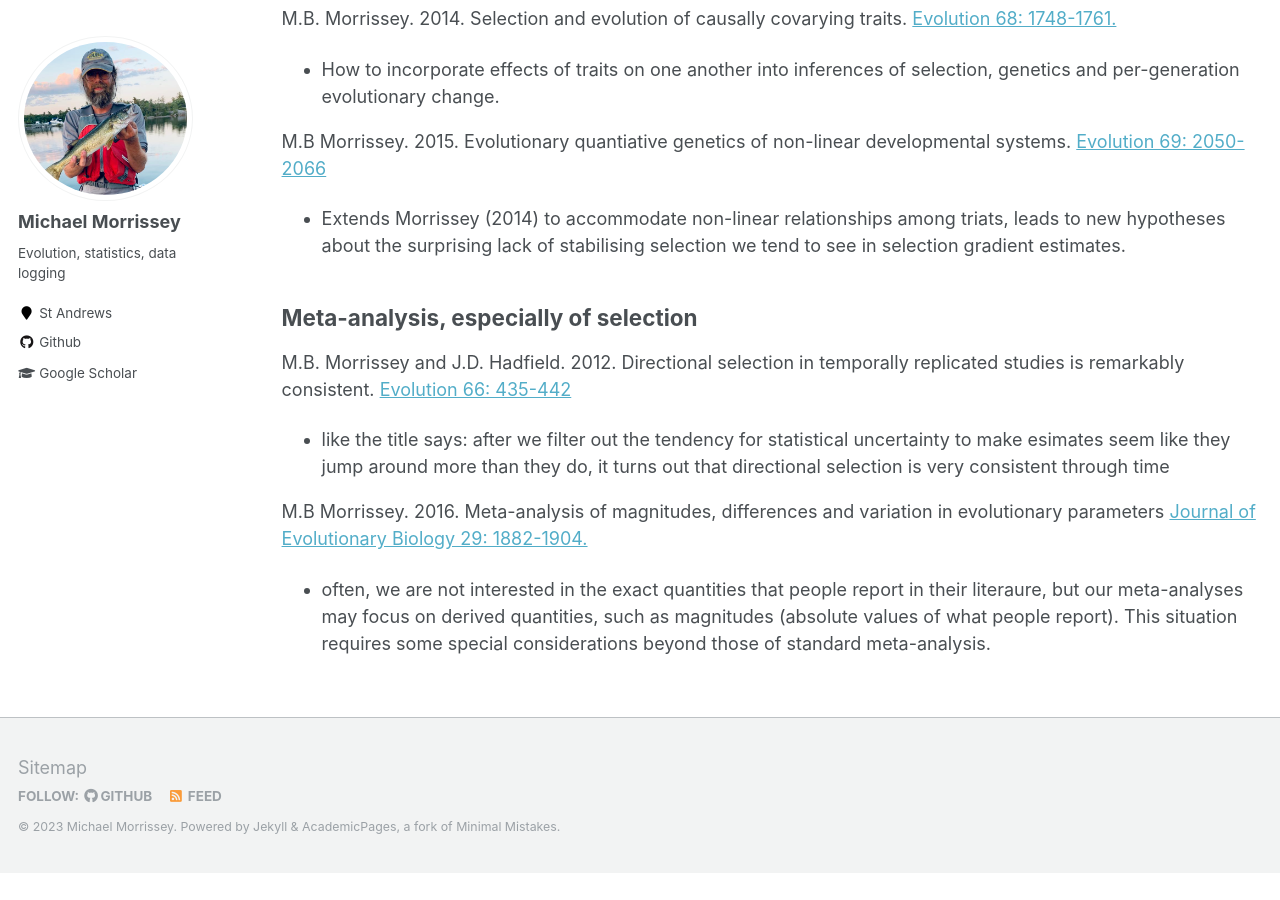
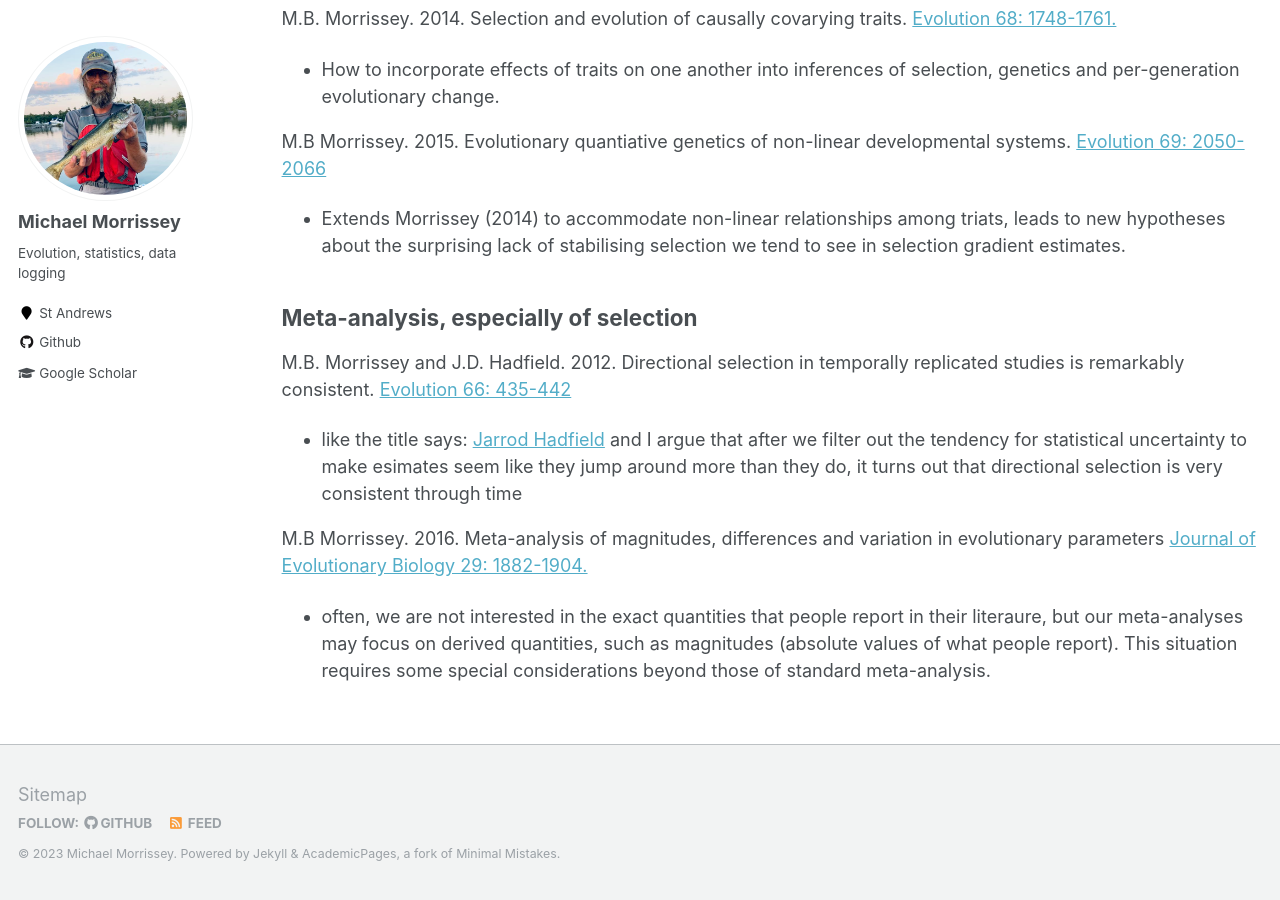
Before and after one commit to mbmorrissey/mbmorrissey.github.io, a Jekyll site: the page built from _pages/publications.md, in a window 1280 px wide and 900 px high, scrolled down 913 px. Built offline with Jekyll 4.4.1, drawn with Linux system fonts in a browser that asks for light colours; before the commit the page ends 1786 px from its top, so only the background shows below that.

Commit message:
Update publications.md

```diff
--- a/_pages/publications.md
+++ b/_pages/publications.md
@@ -46,7 +46,7 @@ M.B Morrissey. 2015. Evolutionary quantiative genetics of non-linear development
 
 M.B. Morrissey and J.D. Hadfield. 2012. Directional selection in temporally replicated studies is remarkably consistent. [Evolution 66: 435-442](https://www.jstor.org/stable/41460077)
 
-- like the title says: after we filter out the tendency for statistical uncertainty to make esimates seem like they jump around more than they do, it turns out that directional selection is very consistent through time
+- like the title says: [Jarrod Hadfield](https://jarrod.bio.ed.ac.uk/jarrod.html) and I argue that after we filter out the tendency for statistical uncertainty to make esimates seem like they jump around more than they do, it turns out that directional selection is very consistent through time
 
 M.B Morrissey. 2016. Meta-analysis of magnitudes, differences and variation in evolutionary parameters [Journal of Evolutionary Biology 29: 1882-1904.](https://onlinelibrary.wiley.com/doi/10.1111/jeb.12950)
 - often, we are not interested in the exact quantities that people report in their literaure, but our meta-analyses may focus on derived quantities, such as magnitudes (absolute values of what people report).  This situation requires some special considerations beyond those of standard meta-analysis.
```
